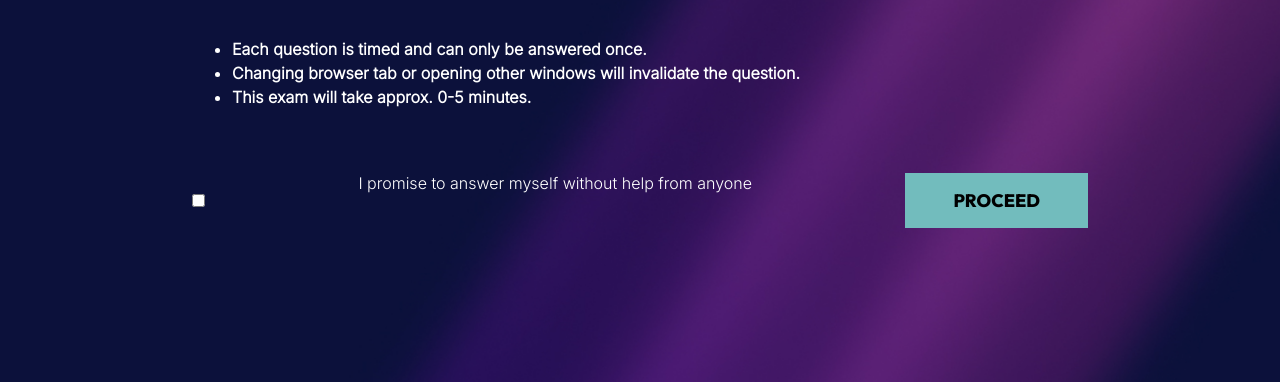
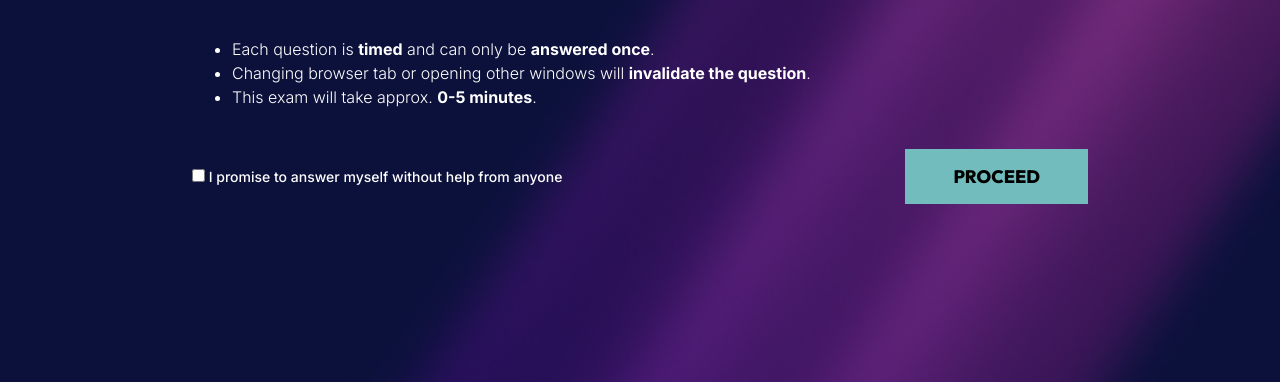
Before and after one commit to AlbyCosmy99/quiz_frontend_epicode-module2, a plain HTML site: page welcome/welcome.html in a window 1280 px wide. Shown: the part 418-800 px from the top of the page. Drawn offline with Linux system fonts and the light colour scheme.

Commit message:
Aggiornamento di HTML e CSS

```diff
--- a/welcome/welcome.css
+++ b/welcome/welcome.css
@@ -38,30 +38,31 @@ h3 {
     color: #B22B8A;
 }
 
+
 p,ul,li{
     color: white;
     font-family: 'Inter', sans-serif;
-    font-weight: 800;
+    font-weight: 300;
 }
 
 ul {
-    margin: 40px 0 40px 40px;
+    padding: 40px;
     line-height: 1.5rem;
-    margin-bottom: 64px;
 }
 
 .preQuiz {
     display: flex;
     width: 100%;
     justify-content: space-between;
+    align-items: center;
     color: white;
     font-family: 'Inter', sans-serif;
 }
 
-.prequiz label {
-    font-size: 12px;
+.left {
+    font-weight: 500;
+    font-size: 14px;
 }
-
 
 .cta {
     padding: 16px 48px 16px 48px;
--- a/welcome/welcome.html
+++ b/welcome/welcome.html
@@ -9,7 +9,7 @@
     <!-- Link per Font Google -->
     <link rel="preconnect" href="https://fonts.googleapis.com">
     <link rel="preconnect" href="https://fonts.gstatic.com" crossorigin>
-    <link href="https://fonts.googleapis.com/css2?family=Inter:wght@300&family=Outfit:wght@400;800&display=swap" rel="stylesheet">
+    <link href="https://fonts.googleapis.com/css2?family=Inter:wght@300;500;700&family=Outfit:wght@400;800&display=swap" rel="stylesheet">
 </head>
 <body>
     <header>
@@ -27,15 +27,20 @@
                 <li>This exam will take approx. <strong>0-5 minutes</strong>.</li>
             </ul>
         </div>
-        <div class="preQuiz">
-            <input name="proceed" type="checkbox" onclick="proceedUnlock()">
-            <label for="proceed">
+        <section class="preQuiz">
+                <div class="left">
+                    <input type="checkbox" onclick="proceedUnlock()">
+                    <label for="checkox">
                         I promise to answer myself without help from anyone
                     </label>
+                </div>
+                <div class="right">
                     <a href="../quiz/quiz.html">
                         <button class="cta">PROCEED</button>
                     </a>
                 </div>
+        </section>
+
     </main>
 
     <script src="welcome.js"></script>
```
Lines whose indentation alone changed are shown as unchanged.
